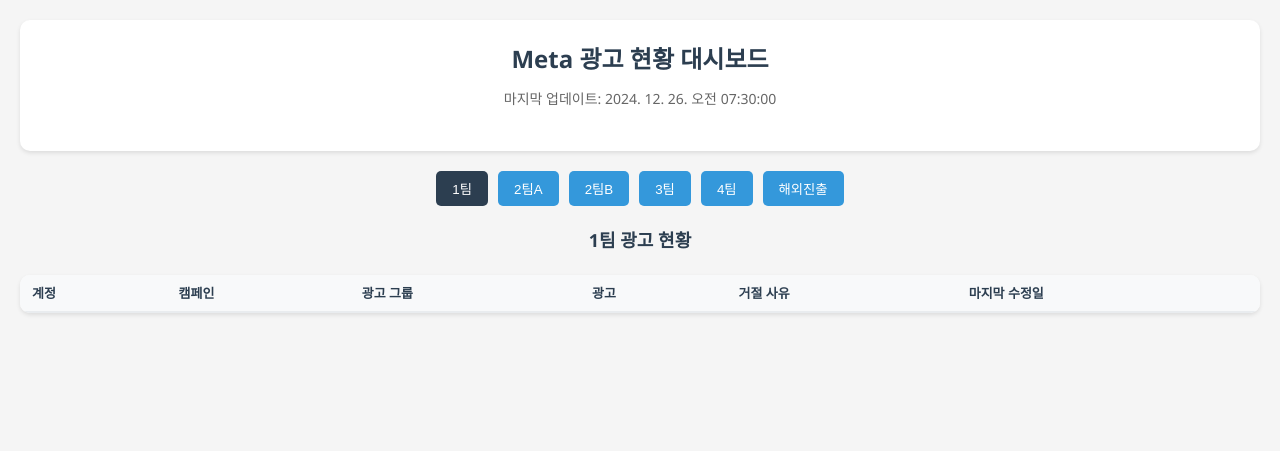
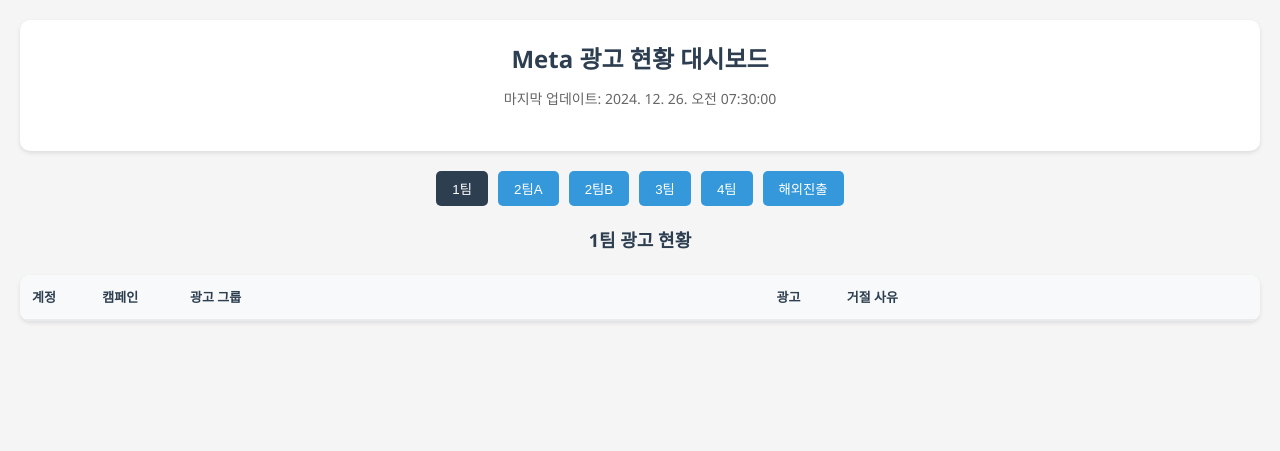
Before and after one commit to LeeShawnhun/ib_facebook_dashboard, a FastAPI app: page / in a window 1280 px wide. Shown: the top 451 px of the page. Run offline with FastAPI, Linux system fonts and the light colour scheme; data that the repository does not hold is empty; some libraries are stand-ins or nearby versions.

Commit message:
241226 css 수정

```diff
--- a/static/css/index.css
+++ b/static/css/index.css
@@ -13,7 +13,7 @@
 }
 
 .container {
-    max-width: 1400px;
+    max-width: 1800px;
     margin: 0 auto;
     padding: 20px;
 }
@@ -73,12 +73,6 @@
     margin-bottom: 20px;
 }
 
-.loading {
-    text-align: center;
-    color: #666;
-    margin: 20px 0;
-}
-
 .table-container {
     background-color: #fff;
     border-radius: 10px;
@@ -89,7 +83,7 @@
 table {
     width: 100%;
     border-collapse: collapse;
-    min-width: 900px;
+    min-width: 1400px;
 }
 
 th {
@@ -99,23 +93,24 @@
     text-align: left;
     padding: 12px;
     border-bottom: 2px solid #e9ecef;
-    font-size: 13px;  /* 테이블 헤더 글씨 크기 축소 */
+    font-size: 13px;
 }
 
 td {
     padding: 12px;
     border-bottom: 1px solid #e9ecef;
     color: #2c3e50;
-    font-size: 12px;  /* 테이블 셀 글씨 크기 축소 */
+    font-size: 12px;
 }
 
-/* 선택적: 패딩도 줄여서 더 조밀한 테이블 만들기 */
-th, td {
-    padding: 8px 12px;  /* 상하 패딩을 8px로 줄임 */
+th:nth-child(3),
+td:nth-child(3) {
+    min-width: 400px;
 }
 
-tbody tr:hover {
-    background-color: #f8f9fa;
+th:nth-child(5),
+td:nth-child(5) {
+    min-width: 300px;
 }
 
 .scroll-wrapper {
```
